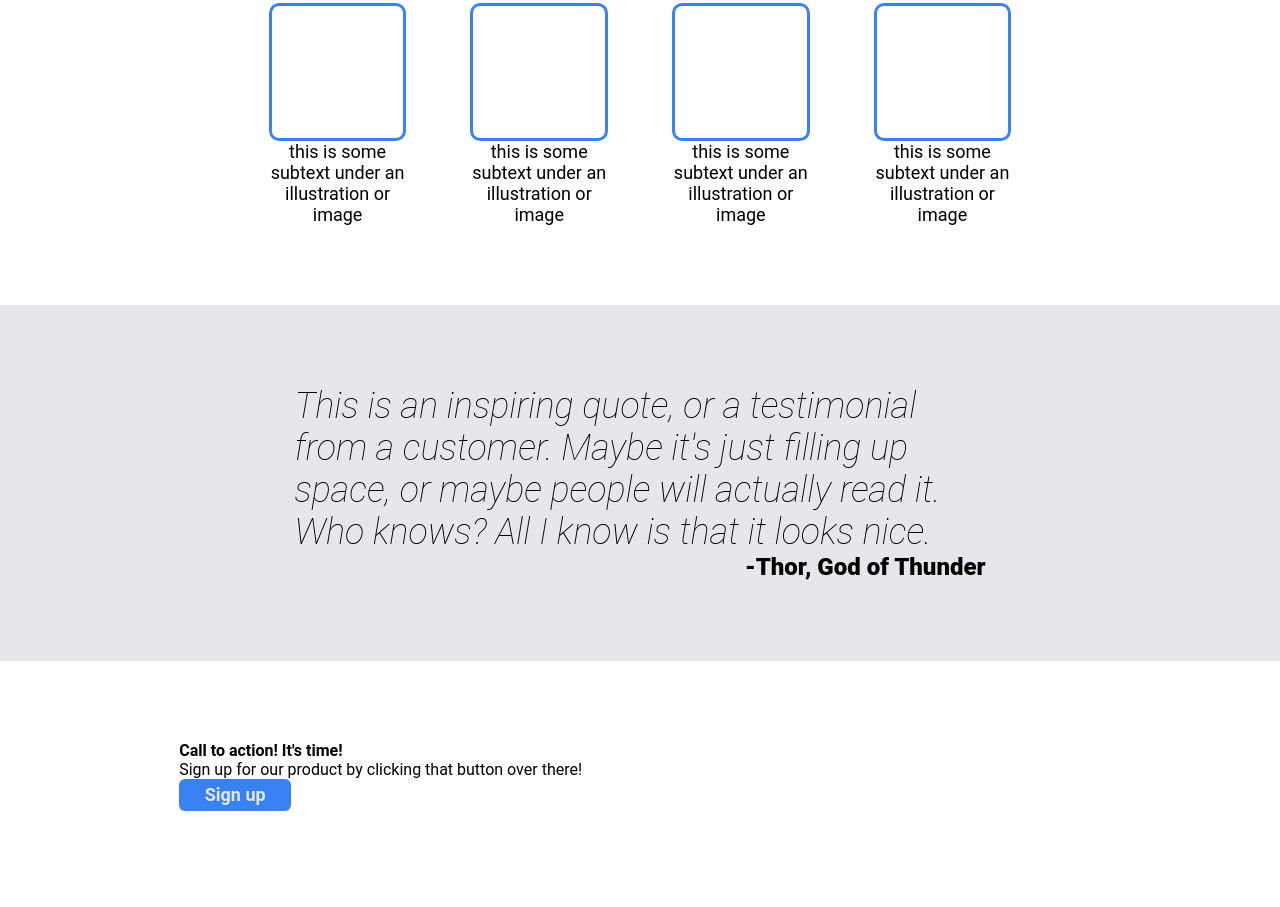
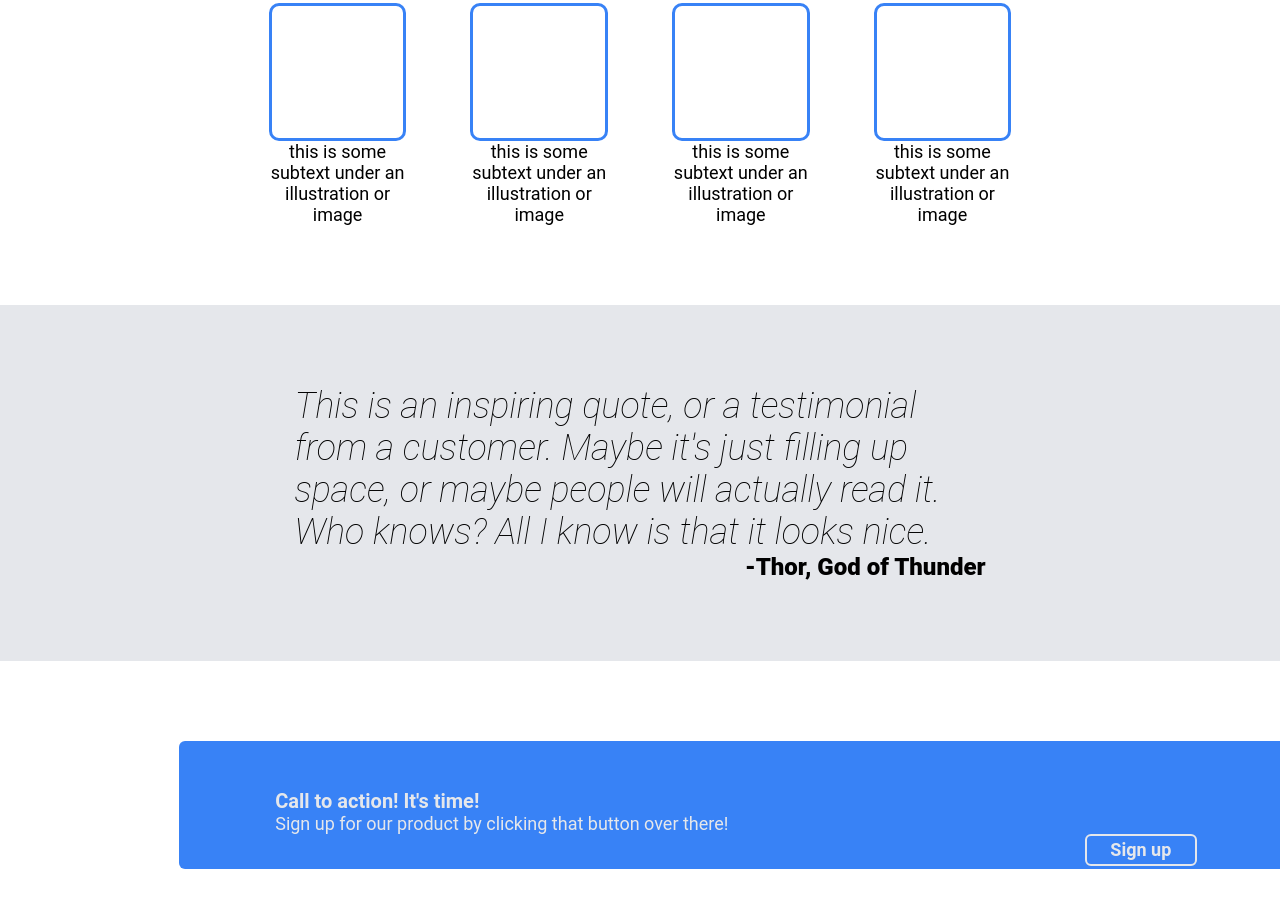
Before and after one commit to winstonco/odin-landing-page, a plain HTML site: page index.html in a window 1280 px wide. Shown: the part 555-1462 px from the top of the page. Drawn offline with Linux system fonts and the light colour scheme.

Commit message:
styled call to action

```diff
--- a/styles.css
+++ b/styles.css
@@ -153,3 +153,30 @@ header {
   font-weight: 900;
   font-style: normal;
 }
+
+.call-container {
+  background-color: #3882f6;
+  border-radius: 6px;
+  padding: 3rem;
+  padding-left: 6rem;
+  padding-right: 6rem;
+  width: 100%;
+  height: 2rem;
+  flex-wrap: wrap;
+}
+
+.call-container h4 {
+  color: #e5e7eb;
+  font-size: 20px;
+}
+
+.call-container p {
+  color: #e5e7eb;
+  font-size: 18px;
+}
+
+.call-container .sign-up {
+  border-width: 2px;
+  border: 2px solid #e5e7eb;
+  float: right;
+}
```
